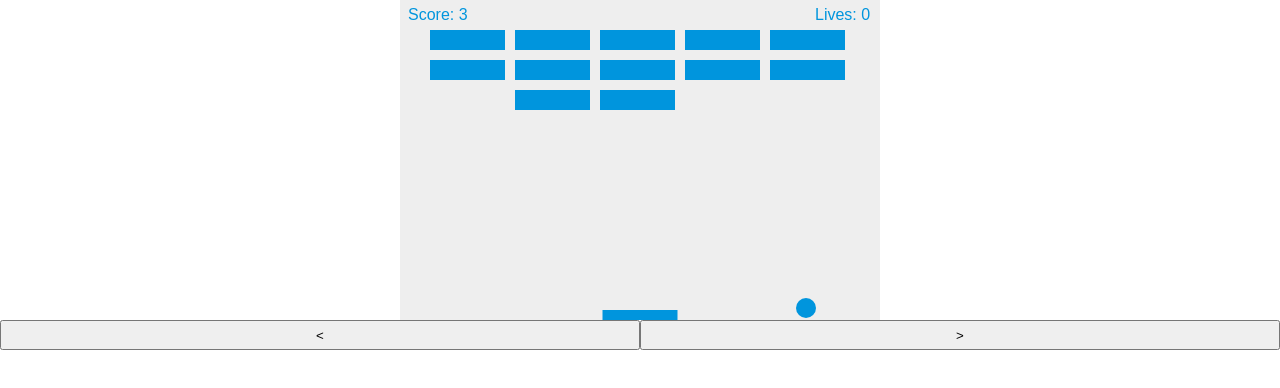
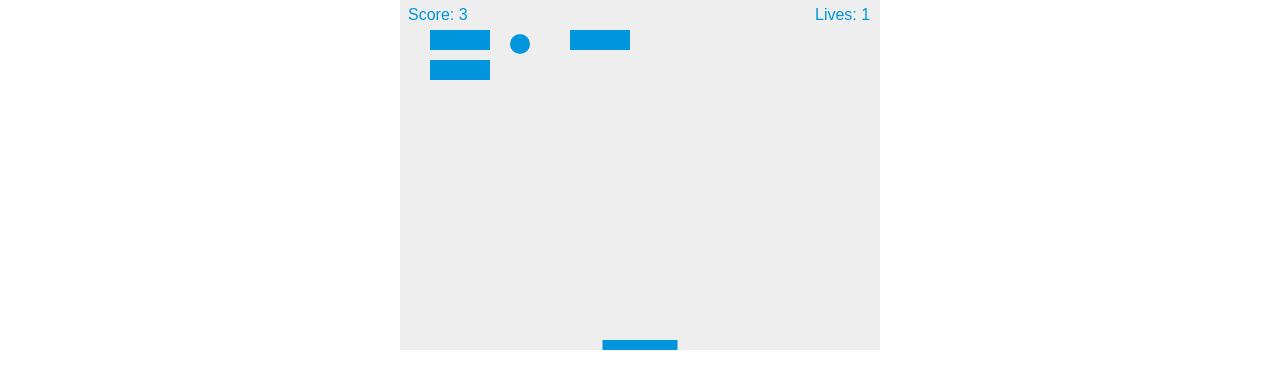
Before and after one commit to felipegabriel1942/breakout-angular, an Angular app: page / in a window 1280 px wide. Shown: the top 388 px of the page. Built offline with nearby package versions, Linux system fonts and the light colour scheme.

Commit message:
Finalizando projeto

```diff
--- a/src/app/app.component.html
+++ b/src/app/app.component.html
@@ -1,17 +1 @@
-<canvas #canvas width="480" height="320"></canvas>
-<div style="width: 100%">
-  <button
-    style="width: 50%; height: 30px"
-    (touchstart)="moveLeft($event)"
-    (touchend)="moveLeft($event)"
-  >
-    <
-  </button>
-  <button
-    style="width: 50%; height: 30px"
-    (touchstart)="moveRight($event)"
-    (touchend)="moveRight($event)"
-  >
-    >
-  </button>
-</div>
+<canvas #canvas height="350" width="480"></canvas>
--- a/src/app/app.component.ts
+++ b/src/app/app.component.ts
@@ -52,10 +52,10 @@ export class AppComponent implements OnInit {
   }
 
   createBricks(): void {
-    for (let c = 0; c < 5; c++) {
+    for (let c = 0; c < 3; c++) {
       const row = [];
 
-      for (let r = 0; r < 3; r++) {
+      for (let r = 0; r < 2; r++) {
         row.push(new Brick({ ctx: this.ctx }));
       }
 
@@ -67,6 +67,7 @@ export class AppComponent implements OnInit {
     this.gameLoop = setInterval((_) => {
       this.updateCanvas();
       this.collisionDetection();
+      this.checkGameState();
     }, this.secondsPerFrame);
   }
 
@@ -87,14 +88,28 @@ export class AppComponent implements OnInit {
           this.dy = -this.dy;
           brick.alive = false;
           this.score.points++;
-
-          if (this.score.points === row.length * this.bricks.length) {
-            alert('YOU WIN, CONGRATS!');
-            document.location.reload();
-          }
         }
       }
     }
+  }
+
+  checkGameState(): void {
+    if (this.life.points === 0) {
+      alert('GAME OVER');
+      document.location.reload();
+      clearInterval(this.gameLoop);
+    } else if (this.playerDestroiedAllBricks()) {
+      alert('YOU WIN, CONGRATS!');
+      document.location.reload();
+      clearInterval(this.gameLoop);
+    }
+  }
+
+  playerDestroiedAllBricks(): boolean {
+    return (
+      this.bricks.filter((c) => c.filter((r) => r.alive).length === 0)
+        .length === this.bricks.length
+    );
   }
 
   updateCanvas(): void {
@@ -191,19 +206,9 @@ export class AppComponent implements OnInit {
 
     if (isCollidingWithBottomWall && !isCollidingWithThePaddle) {
       this.life.points--;
-
-      if (this.life.points === 0) {
-        this.gameOver();
-      }
     }
 
     return isCollidingWithUpperWall || isCollidingWithBottomWall;
-  }
-
-  gameOver(): void {
-    alert('GAME OVER');
-    document.location.reload();
-    clearInterval(this.gameLoop);
   }
 
   @HostListener('window:keydown', ['$event'])
@@ -225,24 +230,4 @@ export class AppComponent implements OnInit {
       }
     }
   }
-
-  moveLeft(event: TouchEvent): void {
-    if (event.type === 'touchstart') {
-      this.paddle.isMovingLeft = true;
-    }
-
-    if (event.type === 'touchend') {
-      this.paddle.isMovingLeft = false;
-    }
-  }
-
-  moveRight(event: TouchEvent): void {
-    if (event.type === 'touchstart') {
-      this.paddle.isMovingRight = true;
-    }
-
-    if (event.type === 'touchend') {
-      this.paddle.isMovingRight = false;
-    }
-  }
 }
--- a/src/app/model/brick.model.ts
+++ b/src/app/model/brick.model.ts
@@ -11,7 +11,7 @@ export class Brick {
 
   constructor({ ctx = null }) {
     this._ctx = ctx;
-    this._width = 75;
+    this._width = 60;
     this._height = 20;
     this._padding = 10;
     this._offsetTop = 30;
--- a/src/styles.css
+++ b/src/styles.css
@@ -4,8 +4,12 @@
   margin: 0;
 }
 
+html, body {
+  height: 100vh;
+}
+
 canvas {
   background: #eee;
+  margin: 0 auto;
   display: block;
-  margin: 0 auto;
 }
```
